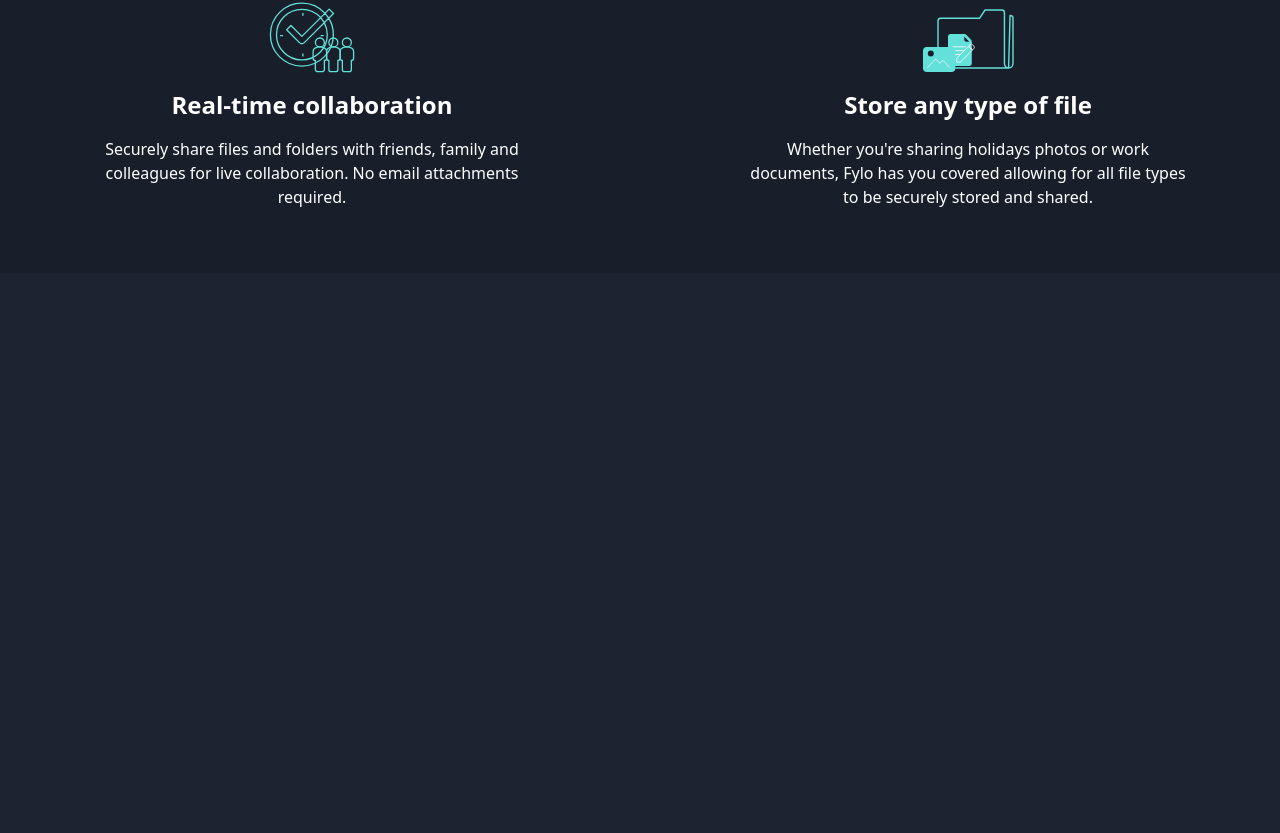
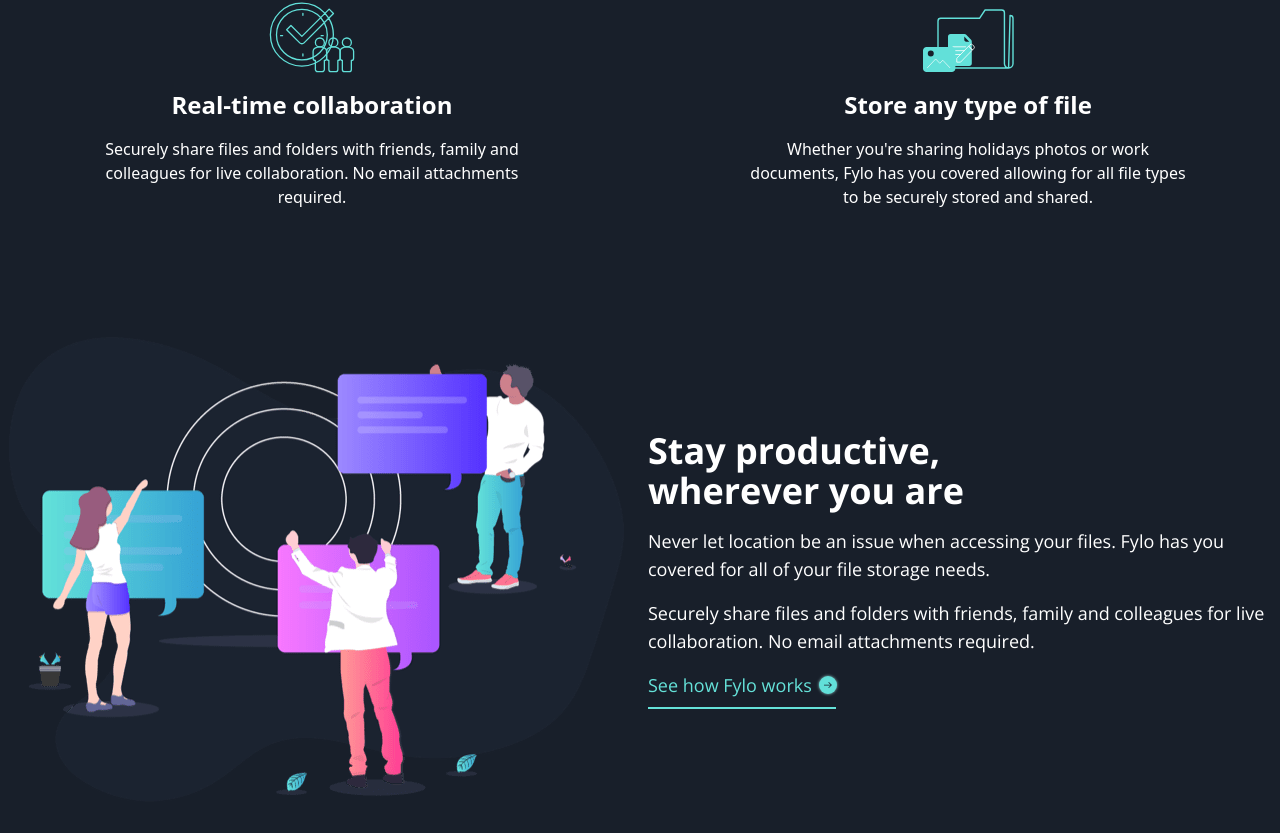
Before and after one commit to moutafatin1/fylo-dark-theme-landing-page, a React (Vite) app: page / in a window 1280 px wide. Shown: the part 1363-2196 px from the top of the page. Before the commit the page ends 1636 px from the top, so only its background shows below. Built offline with nearby package versions, Linux system fonts and the light colour scheme.

Commit message:
description section

```diff
--- a/src/App.tsx
+++ b/src/App.tsx
@@ -1,4 +1,9 @@
-import { FeatureSection, Header, IntroSection } from "./components";
+import {
+  DescriptionSection,
+  FeatureSection,
+  Header,
+  IntroSection,
+} from "./components";
 
 const App = () => {
   return (
@@ -6,6 +11,7 @@ const App = () => {
       <Header />
       <IntroSection />
       <FeatureSection />
+      <DescriptionSection />
     </>
   );
 };
--- /dev/null
+++ b/src/components/DescriptionSection.tsx
@@ -0,0 +1,35 @@
+import { ReactComponent as IconArrow } from "../assets/images/icon-arrow.svg";
+import IllustrationStayProductive from "../assets/images/illustration-stay-productive.png";
+export const DescriptionSection = () => {
+  return (
+    <section className="bg-mainBg py-16">
+      <div className="container mx-auto grid items-center gap-4 px-6 font-openSans  lg:grid-cols-2 lg:px-0">
+        <img
+          src={IllustrationStayProductive}
+          alt="Stay productive illustration"
+          className="mx-auto"
+        />
+        <div className="mt-12 space-y-4 lg:mt-0">
+          <h2 className="text-2xl font-bold text-white md:text-3xl lg:max-w-xs lg:text-4xl">
+            Stay productive, wherever you are
+          </h2>
+          <p className="text-lg text-white">
+            Never let location be an issue when accessing your files. Fylo has
+            you covered for all of your file storage needs.
+          </p>
+          <p className="text-lg text-white">
+            Securely share files and folders with friends, family and colleagues
+            for live collaboration. No email attachments required.
+          </p>
+          <a
+            href="#"
+            className="flex w-fit items-center gap-x-2 border-b-2 border-ctaGradientFrom pb-2 text-lg text-ctaGradientFrom transition hover:opacity-75"
+          >
+            See how Fylo works
+            <IconArrow className="scale-150" fill="current" />
+          </a>
+        </div>
+      </div>
+    </section>
+  );
+};
--- a/src/components/Header.tsx
+++ b/src/components/Header.tsx
@@ -3,7 +3,7 @@ import Logo from "../assets/images/logo.svg";
 export const Header = () => {
   return (
     <header className="font-raleway">
-      <div className="container mx-auto flex items-center justify-between px-6 py-12">
+      <div className="container  mx-auto flex items-center justify-between  py-12">
         <img
           src={Logo}
           alt="Logo"
--- a/src/components/index.ts
+++ b/src/components/index.ts
@@ -1,3 +1,4 @@
+export * from "./DescriptionSection";
 export * from "./FeatureSection";
 export * from "./Header";
 export * from "./IntroSection";
```
